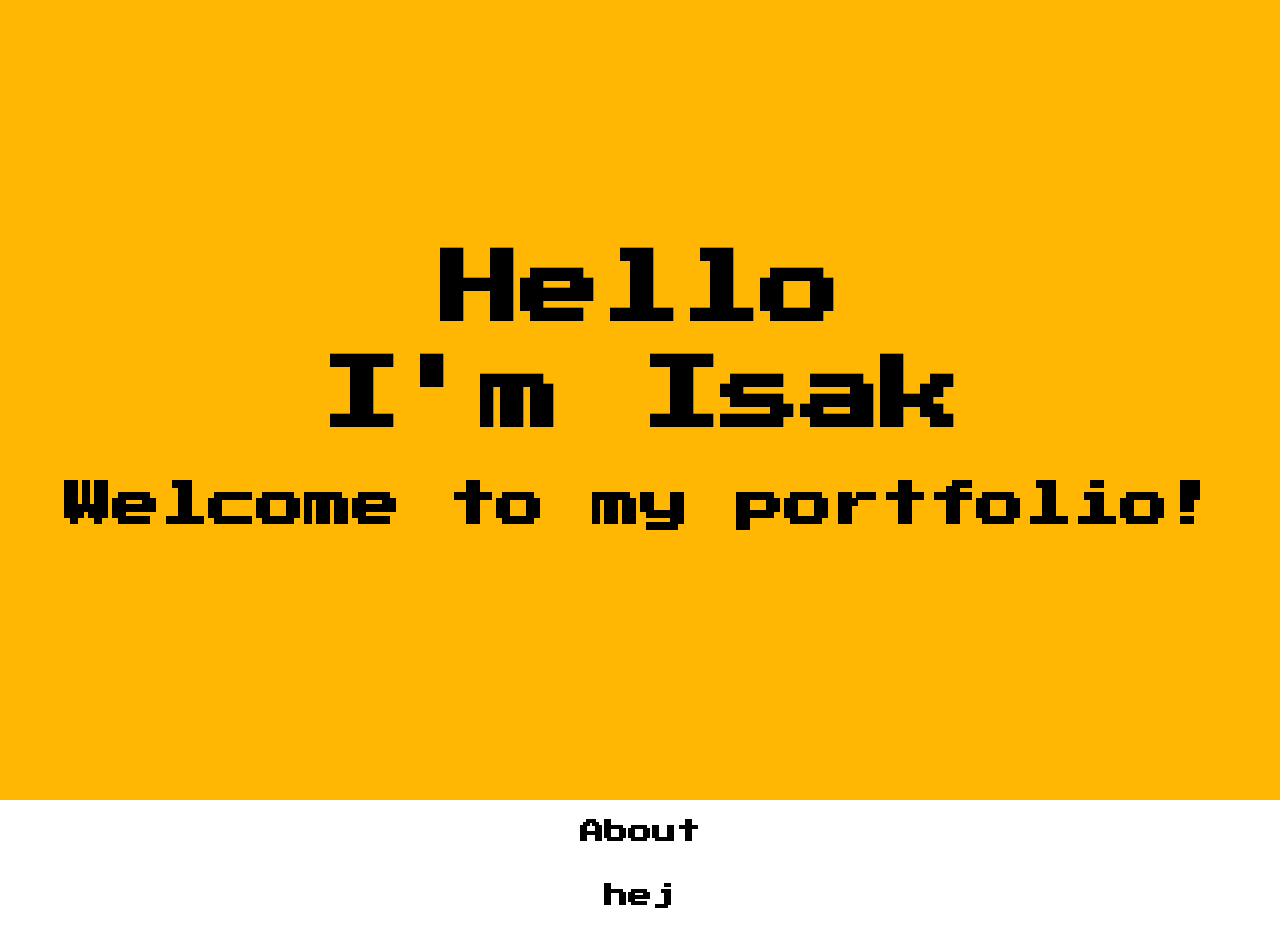
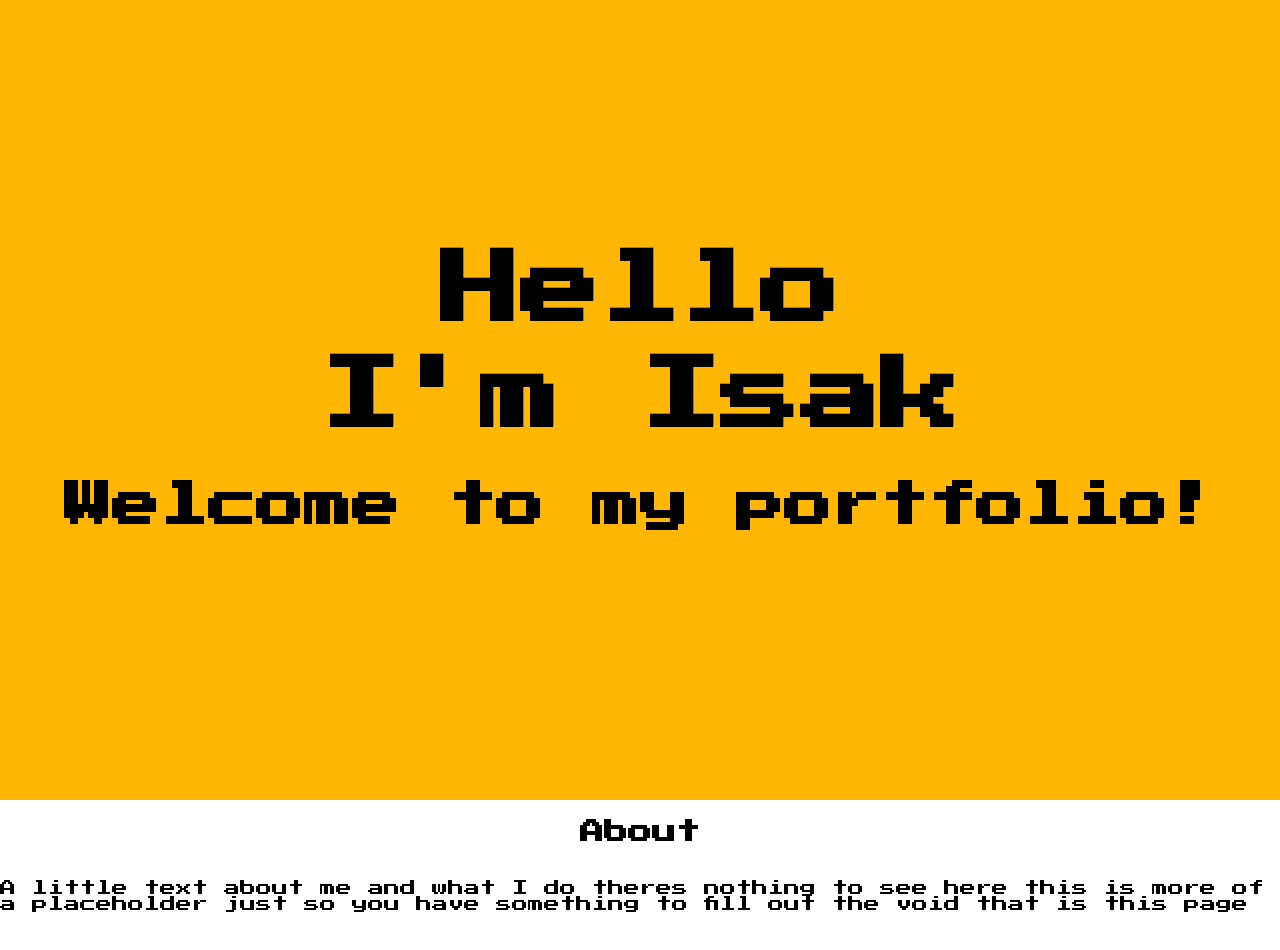
Before and after one commit to IsakLarsson/Portfolio, a Next.js app in the folder portfolio3.0/: page / in a window 1280 px wide. Both pictures are taken after a click on the element 25 px from the left and 25 px from the top of the page. Shown: the top 950 px of the page. Built offline with nearby package versions, Linux system fonts and the light colour scheme.

Commit message:
just playing around

```diff
--- a/portfolio3.0/sections/About.jsx
+++ b/portfolio3.0/sections/About.jsx
@@ -1,10 +1,9 @@
 import React, { useRef, useEffect } from "react";
-import { Box, Center, Flex } from "@chakra-ui/react";
-import { animate, motion } from "framer-motion";
+import { Box, Center, Container, Flex } from "@chakra-ui/react";
+import { animate, motion, useTransform } from "framer-motion";
 import { useInView } from "framer-motion";
 const About = () => {
   const aboutRef = useRef(null);
-
   const isInView = useInView(aboutRef);
   useEffect(() => {
     console.log(isInView);
@@ -22,12 +21,17 @@ const About = () => {
         >
           <h1>About</h1>
         </motion.div>
+        <Container>
+          <p>
+            A little text about me and what I do theres nothing to see here this
+            is more of a placeholder just so you have something to fill out the
+            void that is this page
+          </p>
+        </Container>
         <motion.div
-          initial={{ backgroundColor: "white", borderRadius: 0 }}
-          animate={{}}
-        >
-          <h1>hej</h1>
-        </motion.div>
+          initial={{ borderRadius: 10 }}
+          whileHover={{ borderRadius: 20 }}
+        ></motion.div>
       </Flex>
     </section>
   );
```
